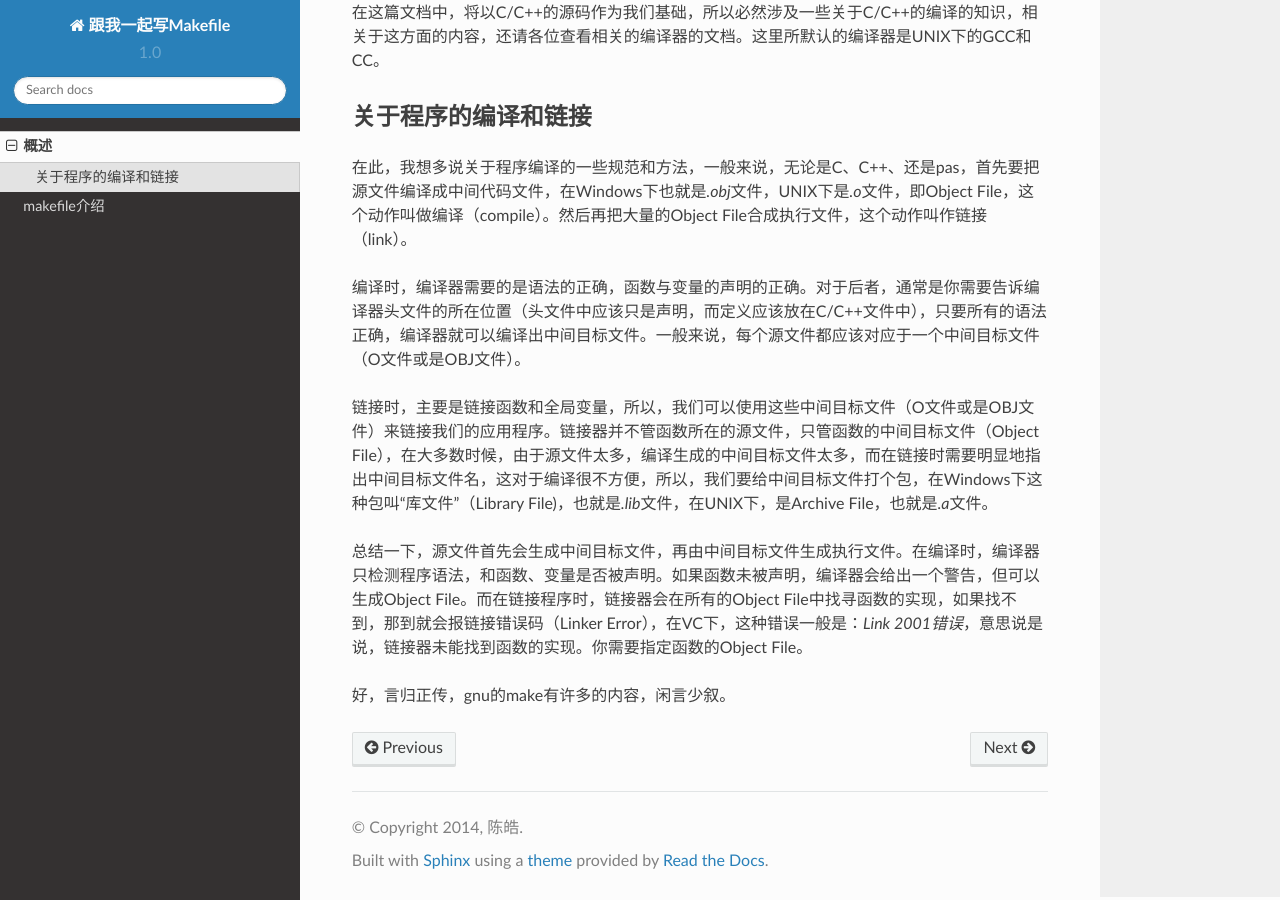
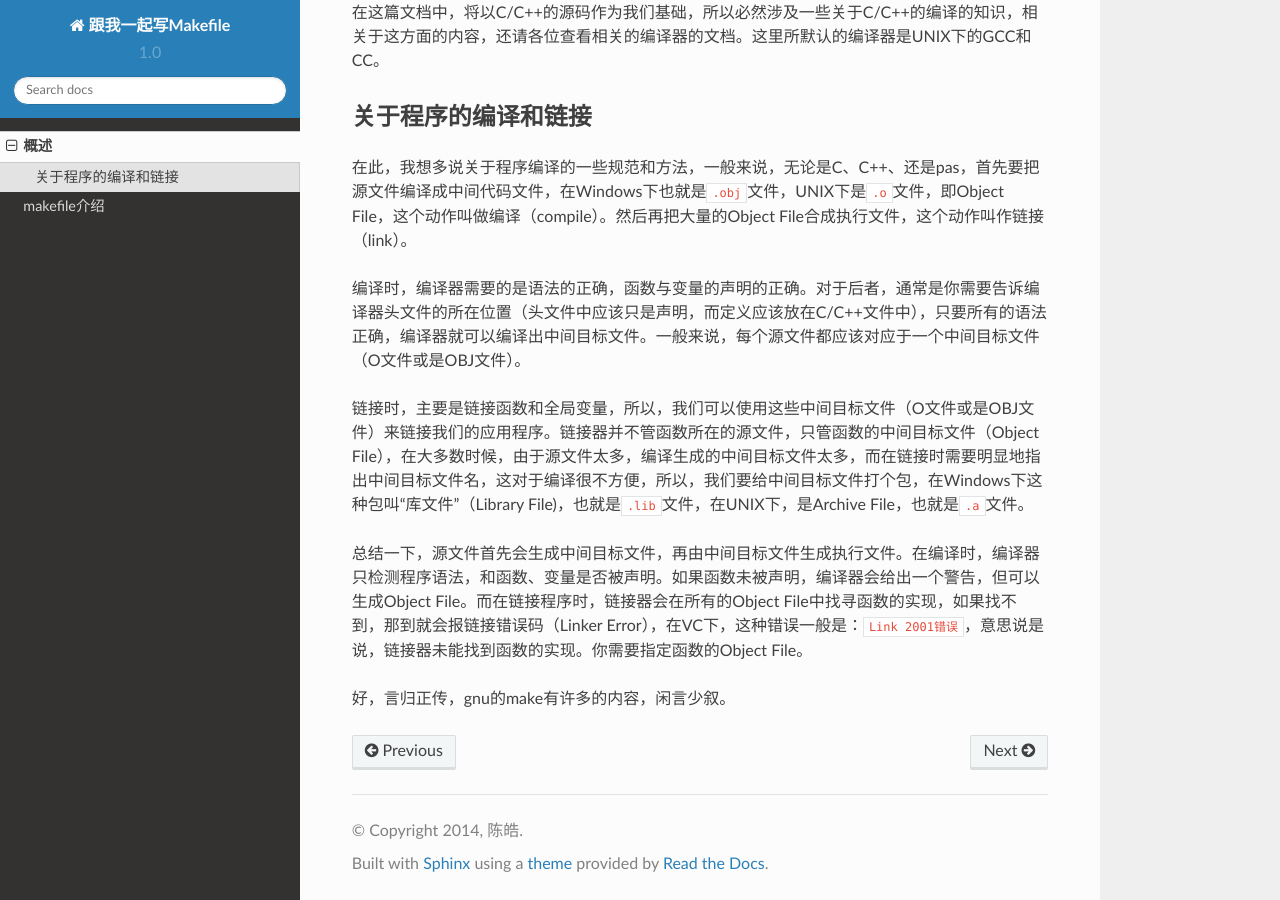
Before and after one commit to seisman/how-to-write-makefile, a Sphinx documentation site: the page built from source/overview.rst, in a window 1280 px wide and 900 px high, scrolled down 671 px. Built offline with Sphinx 7.4.7 and the Read the Docs theme 2.0.0, drawn with Linux system fonts in a browser that asks for light colours.

Commit message:
bug fixed

```diff
--- a/source/overview.rst
+++ b/source/overview.rst
@@ -14,12 +14,12 @@ makefile带来的好处就是——“自动化编译”，一旦写好，只需
 关于程序的编译和链接
 --------------------
 
-在此，我想多说关于程序编译的一些规范和方法，一般来说，无论是C、C++、还是pas，首先要把源文件编译成中间代码文件，在Windows下也就是\ `.obj`\ 文件，UNIX下是\ `.o`\ 文件，即Object File，这个动作叫做编译（compile）。然后再把大量的Object File合成执行文件，这个动作叫作链接（link）。
+在此，我想多说关于程序编译的一些规范和方法，一般来说，无论是C、C++、还是pas，首先要把源文件编译成中间代码文件，在Windows下也就是\ ``.obj``\ 文件，UNIX下是\ ``.o``\ 文件，即Object File，这个动作叫做编译（compile）。然后再把大量的Object File合成执行文件，这个动作叫作链接（link）。
 
 编译时，编译器需要的是语法的正确，函数与变量的声明的正确。对于后者，通常是你需要告诉编译器头文件的所在位置（头文件中应该只是声明，而定义应该放在C/C++文件中），只要所有的语法正确，编译器就可以编译出中间目标文件。一般来说，每个源文件都应该对应于一个中间目标文件（O文件或是OBJ文件）。
 
-链接时，主要是链接函数和全局变量，所以，我们可以使用这些中间目标文件（O文件或是OBJ文件）来链接我们的应用程序。链接器并不管函数所在的源文件，只管函数的中间目标文件（Object File），在大多数时候，由于源文件太多，编译生成的中间目标文件太多，而在链接时需要明显地指出中间目标文件名，这对于编译很不方便，所以，我们要给中间目标文件打个包，在Windows下这种包叫“库文件”（Library File)，也就是\ `.lib`\ 文件，在UNIX下，是Archive File，也就是\ `.a`\ 文件。
+链接时，主要是链接函数和全局变量，所以，我们可以使用这些中间目标文件（O文件或是OBJ文件）来链接我们的应用程序。链接器并不管函数所在的源文件，只管函数的中间目标文件（Object File），在大多数时候，由于源文件太多，编译生成的中间目标文件太多，而在链接时需要明显地指出中间目标文件名，这对于编译很不方便，所以，我们要给中间目标文件打个包，在Windows下这种包叫“库文件”（Library File)，也就是\ ``.lib``\ 文件，在UNIX下，是Archive File，也就是\ ``.a``\ 文件。
 
-总结一下，源文件首先会生成中间目标文件，再由中间目标文件生成执行文件。在编译时，编译器只检测程序语法，和函数、变量是否被声明。如果函数未被声明，编译器会给出一个警告，但可以生成Object File。而在链接程序时，链接器会在所有的Object File中找寻函数的实现，如果找不到，那到就会报链接错误码（Linker Error），在VC下，这种错误一般是：\ `Link 2001错误`\ ，意思说是说，链接器未能找到函数的实现。你需要指定函数的Object File。
+总结一下，源文件首先会生成中间目标文件，再由中间目标文件生成执行文件。在编译时，编译器只检测程序语法，和函数、变量是否被声明。如果函数未被声明，编译器会给出一个警告，但可以生成Object File。而在链接程序时，链接器会在所有的Object File中找寻函数的实现，如果找不到，那到就会报链接错误码（Linker Error），在VC下，这种错误一般是：\ ``Link 2001错误``\ ，意思说是说，链接器未能找到函数的实现。你需要指定函数的Object File。
 
 好，言归正传，gnu的make有许多的内容，闲言少叙。
```
